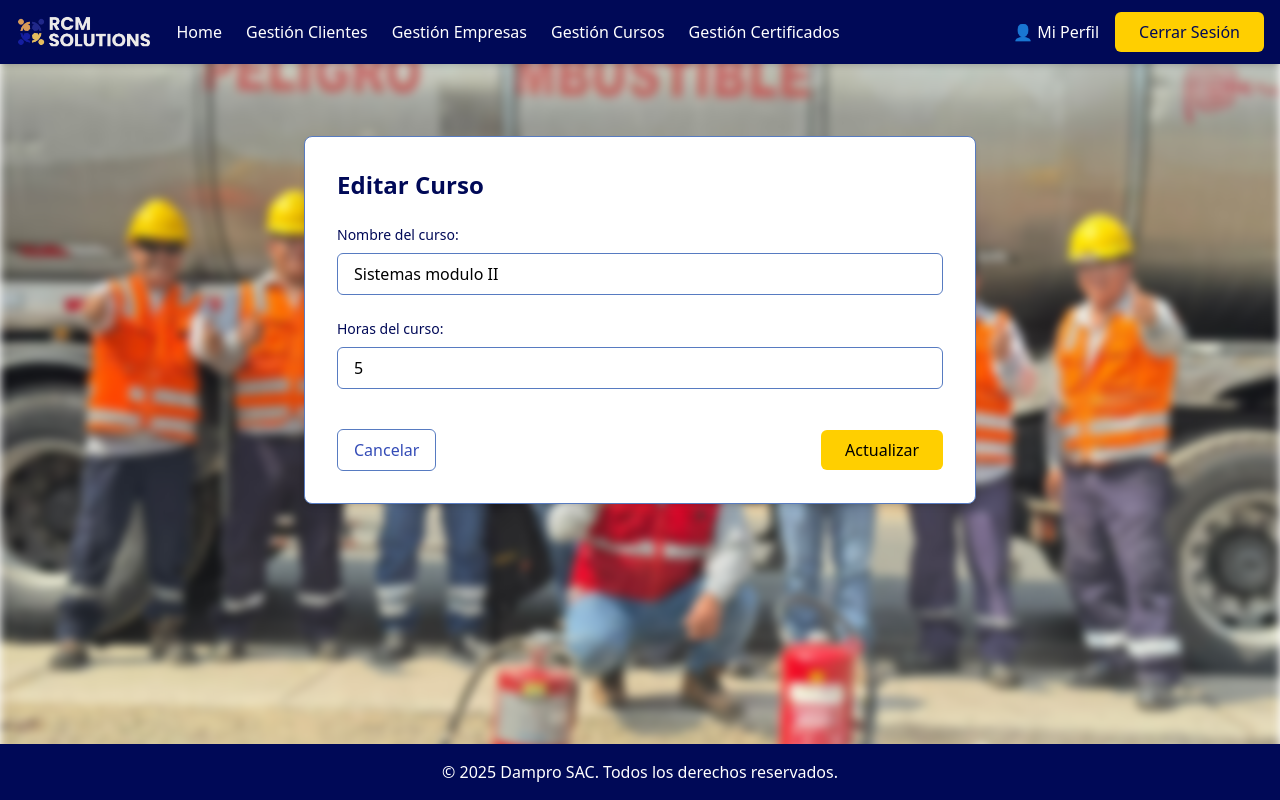
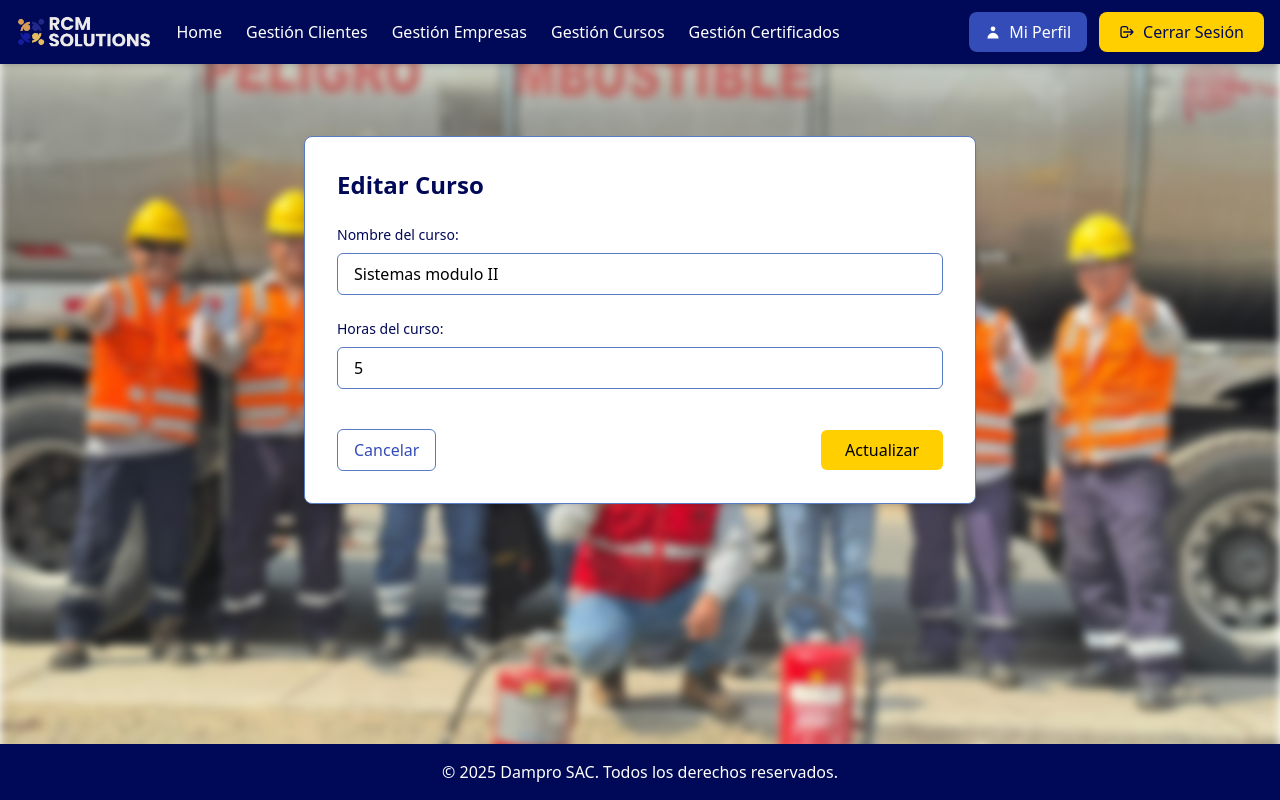
Before and after one commit to DylanQL/dampro_project, a Django app: template system/templates/system/curso_form.html in a window 1280 px wide. Run offline with Django 5.2, Linux system fonts and the light colour scheme; the template is opened without the code that fills it: values that come from a table or form of the project are taken from there, others are empty; data comes from the database, SQL or seed files in the repository; some libraries are stand-ins or nearby versions.

Commit message:
Mejorando el aspecto de mi perfil y cerrar sesion

```diff
--- a/system/templates/system/base_logged.html
+++ b/system/templates/system/base_logged.html
@@ -60,15 +60,21 @@
           </ul>
         </div>
         <div>
-          <ul class="flex items-center space-x-4">
+          <ul class="flex items-center space-x-3">
             <li>
-              <a href="{% url 'system:perfil_usuario' %}" class="text-rcm-white hover:text-rcm-gold transition-colors font-medium">
-                👤 Mi Perfil
+              <a href="{% url 'system:perfil_usuario' %}" class="flex items-center space-x-2 bg-rcm-blue-medium hover:bg-rcm-blue-light text-rcm-white px-4 py-2 rounded-lg font-medium transition-all duration-300 shadow-sm hover:shadow-md">
+                <svg class="w-4 h-4" fill="currentColor" viewBox="0 0 20 20">
+                  <path fill-rule="evenodd" d="M10 9a3 3 0 100-6 3 3 0 000 6zm-7 9a7 7 0 1114 0H3z" clip-rule="evenodd"></path>
+                </svg>
+                <span>Mi Perfil</span>
               </a>
             </li>
             <li>
-              <a href="{% url 'system:logout' %}" class="inline-block bg-rcm-gold text-rcm-navy py-2 px-6 rounded-md font-medium hover:bg-rcm-white hover:text-rcm-navy transition-colors duration-300">
-                Cerrar Sesión
+              <a href="{% url 'system:logout' %}" class="flex items-center space-x-2 bg-rcm-gold hover:bg-yellow-400 text-rcm-navy px-5 py-2 rounded-lg font-medium transition-all duration-300 shadow-sm hover:shadow-md">
+                <svg class="w-4 h-4" fill="none" stroke="currentColor" viewBox="0 0 24 24">
+                  <path stroke-linecap="round" stroke-linejoin="round" stroke-width="2" d="M17 16l4-4m0 0l-4-4m4 4H7m6 4v1a3 3 0 01-3 3H6a3 3 0 01-3-3V7a3 3 0 013-3h4a3 3 0 013 3v1"></path>
+                </svg>
+                <span>Cerrar Sesión</span>
               </a>
             </li>
           </ul>
@@ -83,7 +89,14 @@
           <li><a href="{% url 'system:gestion_empresas' %}" class="block py-2 hover:text-rcm-gold transition-colors">Gestión Empresas</a></li>
           <li><a href="{% url 'system:gestion_cursos' %}" class="block py-2 hover:text-rcm-gold transition-colors">Gestión Cursos</a></li>
           <li><a href="{% url 'system:gestion_certificados' %}" class="block py-2 hover:text-rcm-gold transition-colors">Gestión Certificados</a></li>
-          <li><a href="{% url 'system:perfil_usuario' %}" class="block py-2 hover:text-rcm-gold transition-colors">👤 Mi Perfil</a></li>
+          <li class="pt-2 border-t border-rcm-blue-medium">
+            <a href="{% url 'system:perfil_usuario' %}" class="flex items-center space-x-2 bg-rcm-blue-medium hover:bg-rcm-blue-light text-rcm-white px-3 py-2 rounded-lg font-medium transition-all duration-300 mb-2">
+              <svg class="w-4 h-4" fill="currentColor" viewBox="0 0 20 20">
+                <path fill-rule="evenodd" d="M10 9a3 3 0 100-6 3 3 0 000 6zm-7 9a7 7 0 1114 0H3z" clip-rule="evenodd"></path>
+              </svg>
+              <span>Mi Perfil</span>
+            </a>
+          </li>
         </ul>
       </div>
     </div>
```
